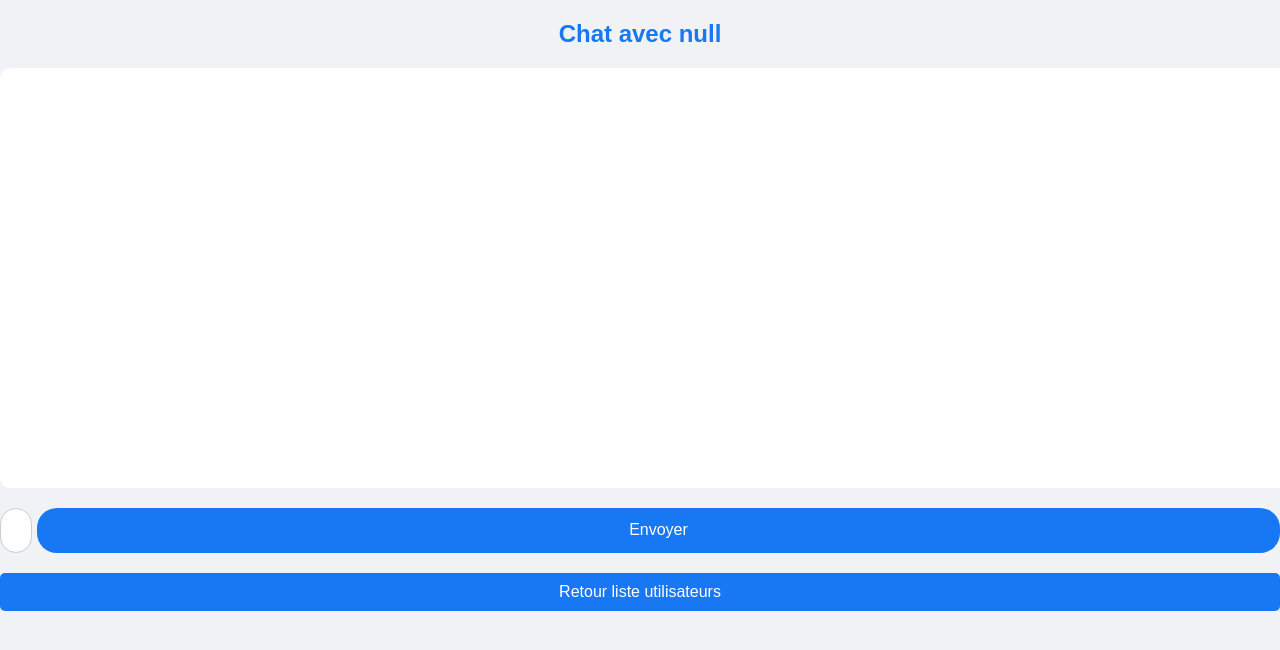
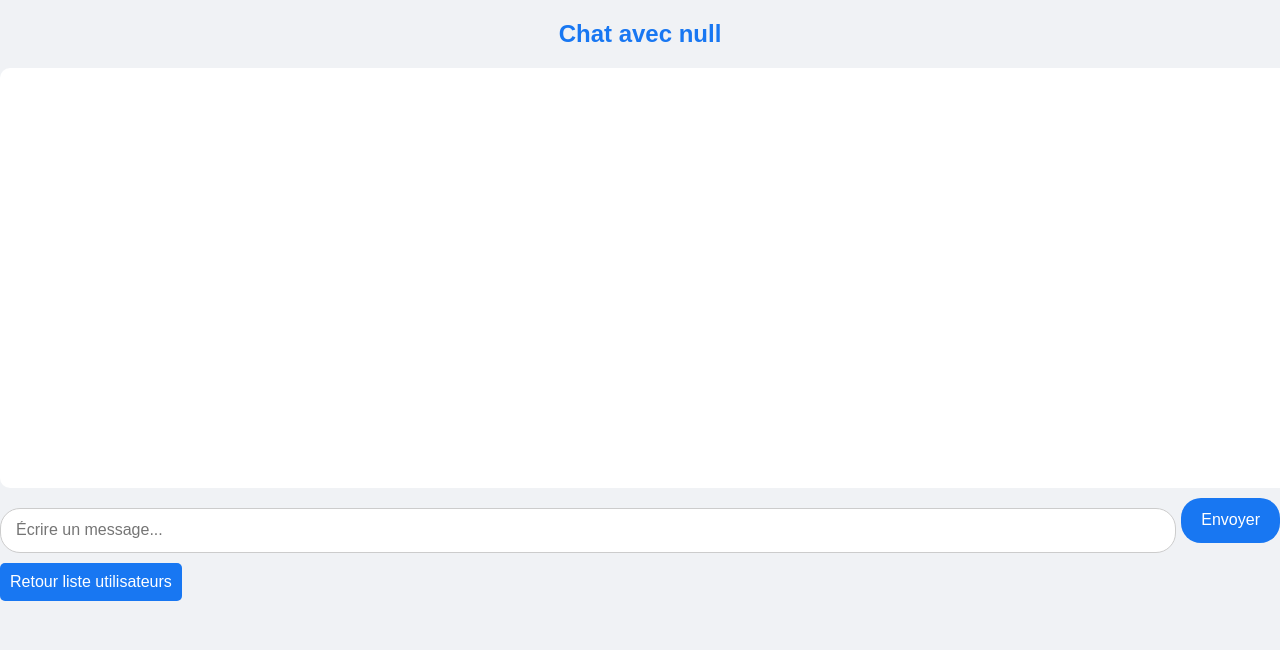
Before and after one commit to tresor676/HT-MESSENGER, a plain HTML site: page chat.html in a window 1280 px wide. Drawn offline with Linux system fonts and the light colour scheme; no server answers.

Commit message:
Update style.css

```diff
--- a/style.css
+++ b/style.css
@@ -1,3 +1,4 @@
+/* ==== Global Styles ==== */
 body {
   font-family: Arial, sans-serif;
   background: #f0f2f5;
@@ -19,7 +20,7 @@ h1, h2 {
   text-align: center;
 }
 
-input, button {
+input {
   width: 100%;
   padding: 10px;
   margin: 10px 0;
@@ -29,16 +30,21 @@ input, button {
 }
 
 button {
+  /* Supprime width:100% pour que le button du chat fonctionne */
   background: #1877f2;
   color: white;
   border: none;
   cursor: pointer;
+  font-size: 16px;
+  padding: 10px;
+  border-radius: 5px;
 }
 
 button:hover {
   background: #145dbf;
 }
 
+/* ==== Users List ==== */
 #usersList {
   list-style: none;
   padding: 0;
@@ -72,6 +78,7 @@ button:hover {
   font-size: 16px;
 }
 
+/* ==== Chat Box ==== */
 #chatBox {
   width: 100%;
   height: 400px;
@@ -103,10 +110,11 @@ button:hover {
   align-self: flex-start;
 }
 
+/* ==== Input Container Chat ==== */
 .input-container {
   display: flex;
   margin-top: 10px;
-  align-items: stretch; /* correction : input et button même hauteur */
+  align-items: stretch; /* aligne input et button */
 }
 
 .input-container input {
@@ -115,8 +123,8 @@ button:hover {
   padding: 0 15px;
   font-size: 16px;
   border: 1px solid #ccc;
-  height: 45px;           /* hauteur fixe identique au bouton */
-  box-sizing: border-box;  /* inclut padding et border dans la hauteur */
+  height: 45px;
+  box-sizing: border-box;
 }
 
 .input-container button {
@@ -124,9 +132,10 @@ button:hover {
   margin-left: 5px;
   padding: 0 20px;
   font-size: 16px;
-  height: 45px;            /* même hauteur que l’input */
+  height: 45px;         /* même hauteur que l’input */
   display: flex;
   align-items: center;
   justify-content: center;
   cursor: pointer;
-  }
+  width: auto;           /* important pour ne pas dépasser */
+}
```
